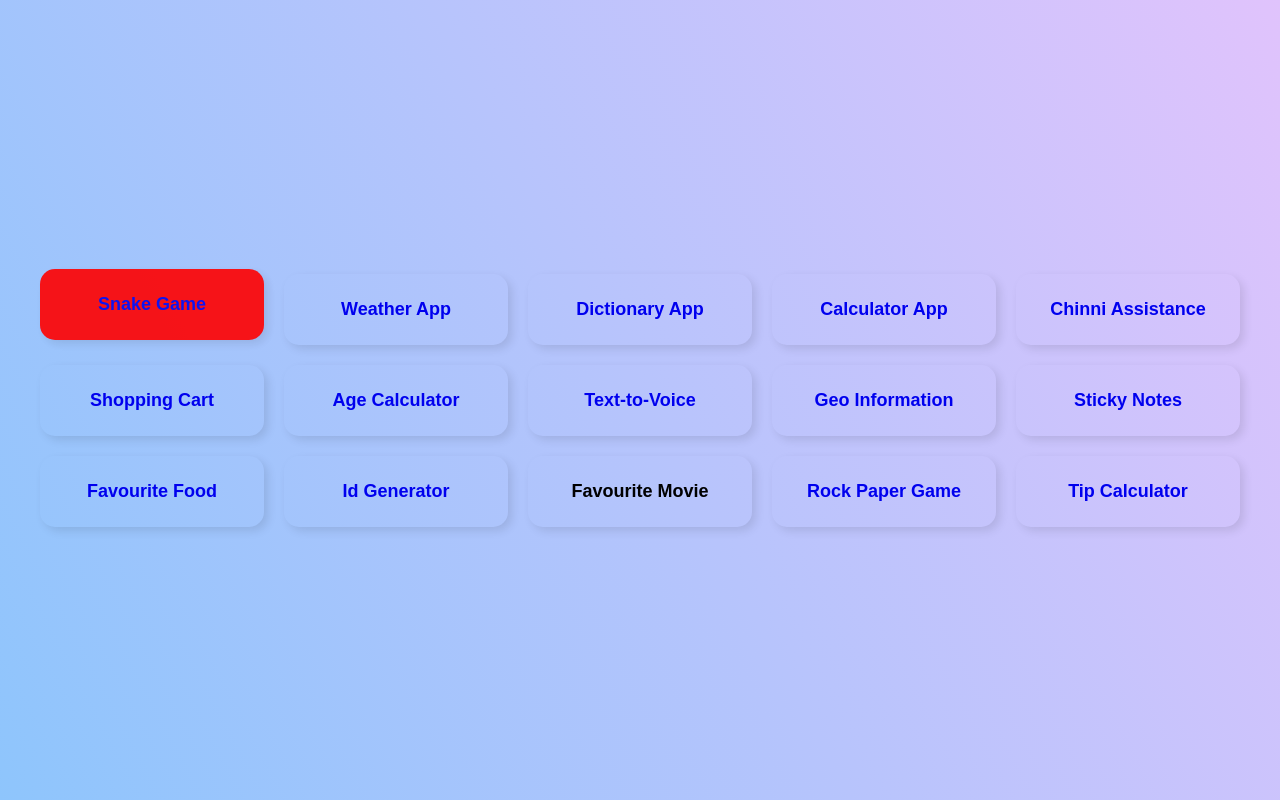
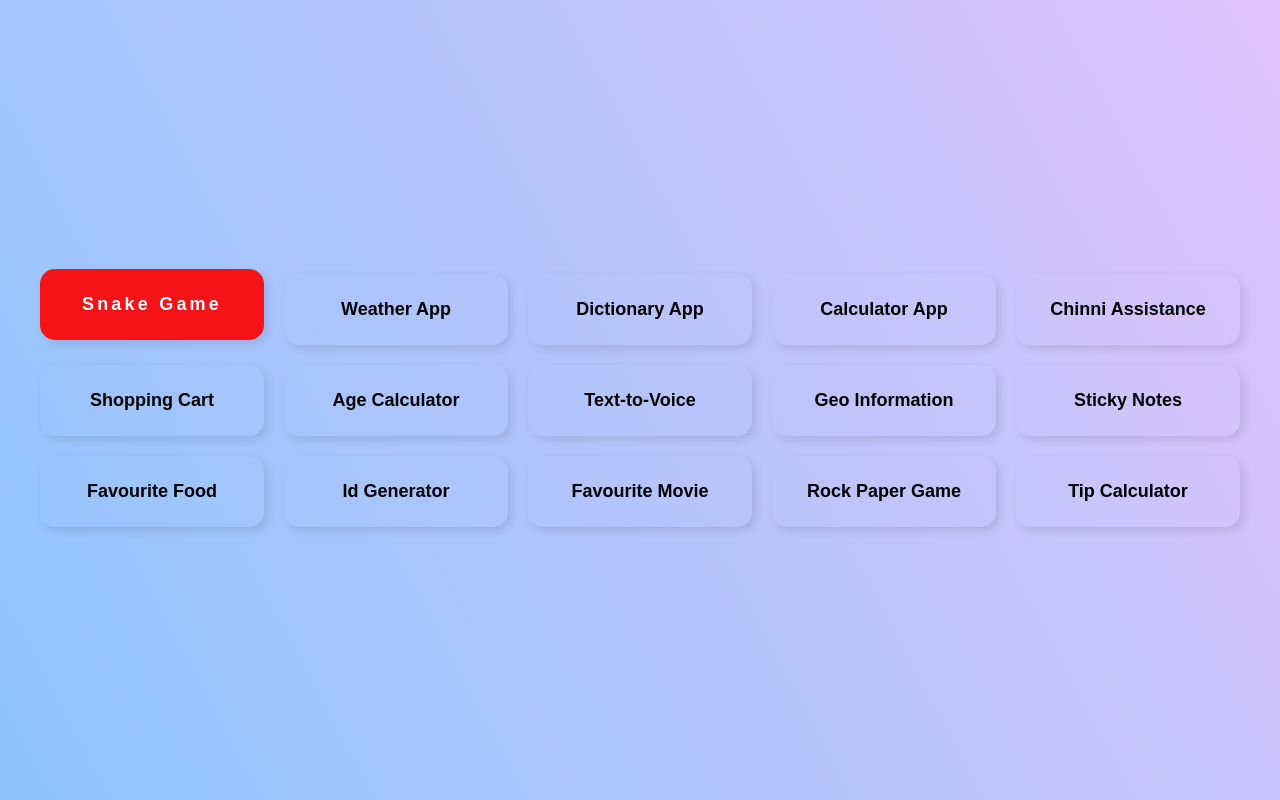
Before and after one commit to Viswanadhapallivennela19/JS-Projects, a plain HTML site: page index.html in a window 1280 px wide. In both pictures the pointer is over the link "Snake Game". Drawn offline with Linux system fonts and the light colour scheme.

Commit message:
Update index.html

```diff
--- a/index.html
+++ b/index.html
@@ -30,6 +30,11 @@ background-image: linear-gradient(62deg, #8EC5FC 0%, #E0C3FC 100%);
     }
     a{
       text-decoration:none;
+      color:black;
+      &:hover{
+        letter-spacing:.2rem;
+        color:white;
+      }
     }
 
     /* Grid Items */
```
